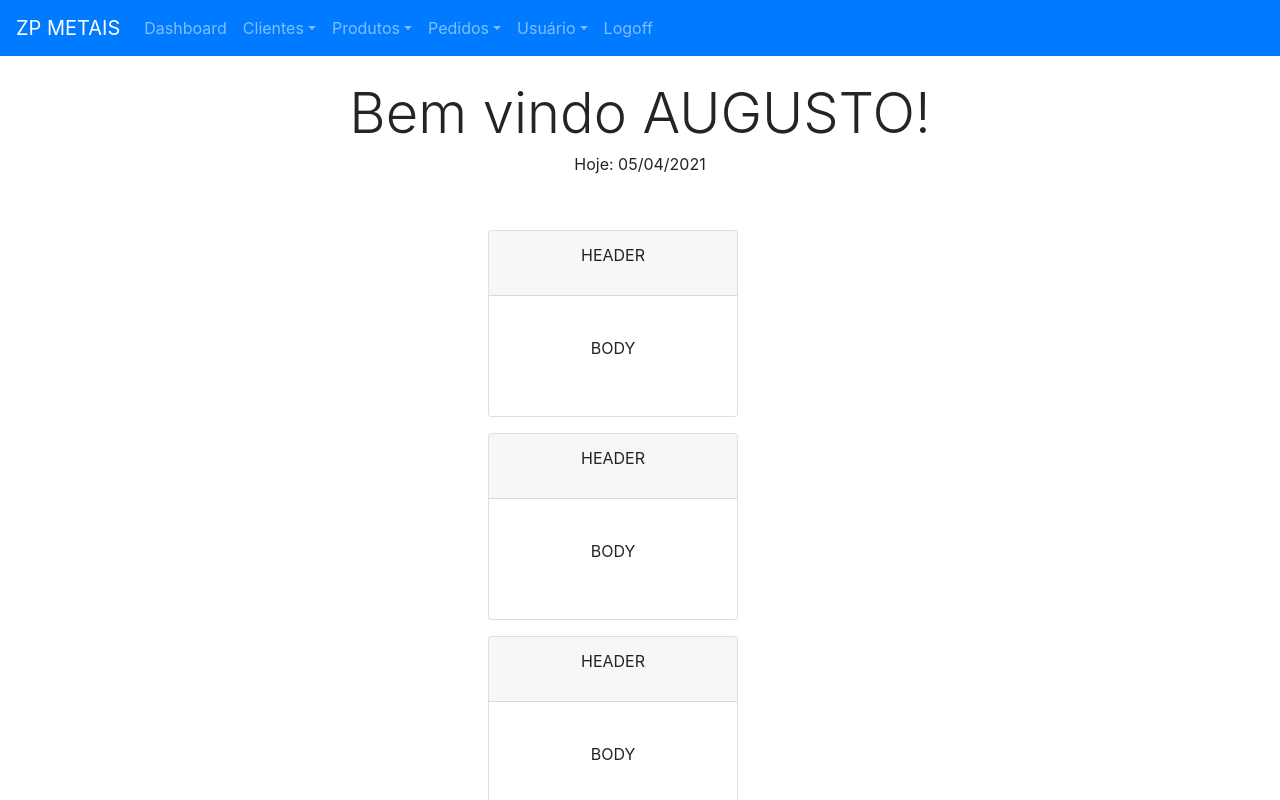
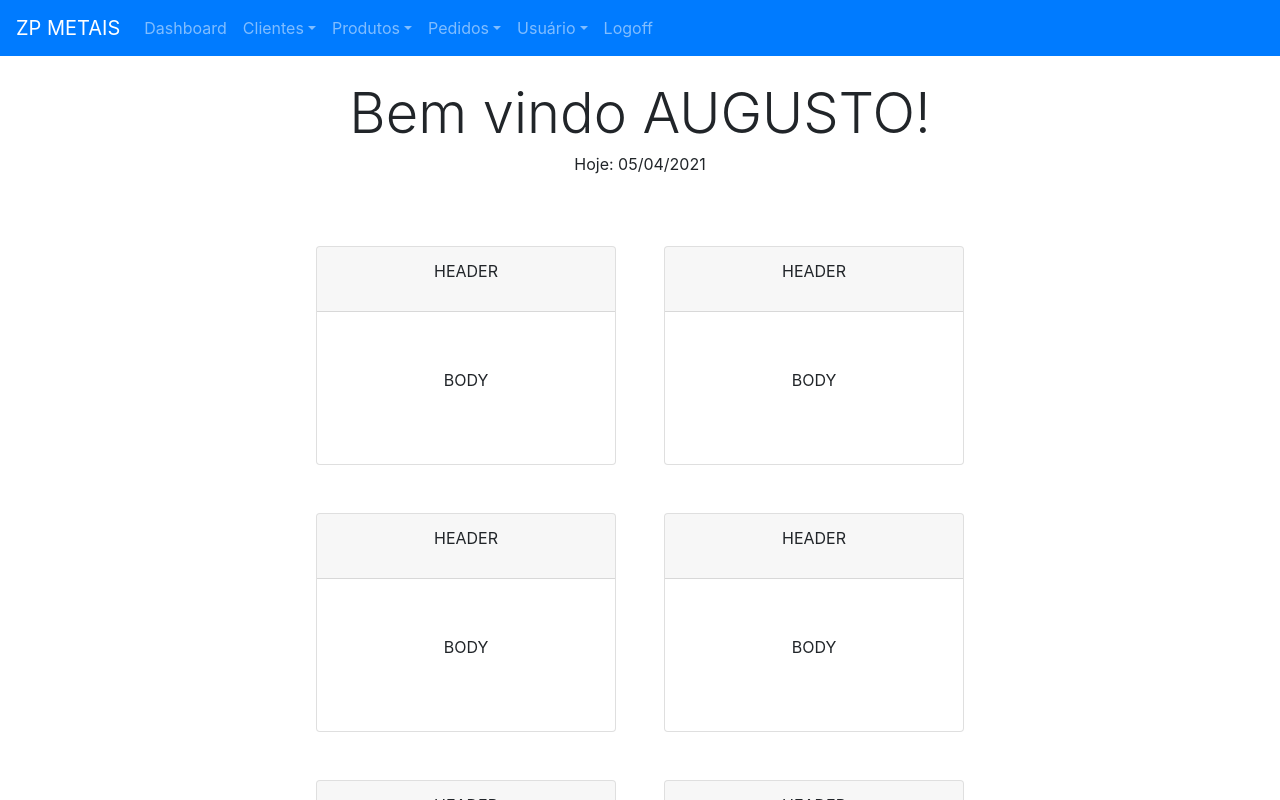
Before and after one commit to LuisPazini/SalesProjectFront, an Angular app: page /dashboard in a window 1280 px wide. Shown: the top 800 px of the page. Built offline with nearby package versions, Linux system fonts and the light colour scheme; what ngx-mask would draw is missing.

Commit message:
Ajustando o dashboard

```diff
--- a/src/app/dashboard/card/card.component.html
+++ b/src/app/dashboard/card/card.component.html
@@ -1,4 +1,4 @@
-<div class="card text-center m-2">
+<div class="card text-center m-4">
     <div class="card-header">
         <p>{{ header }}</p>
     </div>
--- a/src/app/dashboard/card/card.component.sass
+++ b/src/app/dashboard/card/card.component.sass
@@ -1,5 +1,5 @@
 .card
-    min-width: 250px
+    width: 300px
 
 .card .card-body
-    line-height: 4em
+    line-height: 6em
--- a/src/app/dashboard/dashboard.component.html
+++ b/src/app/dashboard/dashboard.component.html
@@ -4,7 +4,7 @@
         <h6 class="block font-weight-normal">Hoje: {{ hoje | date: 'dd/MM/yyyy' }}</h6>
     </div>
 
-    <div class="d-flex flex-wrap w-25 mx-auto mt-5">
+    <div class="container-fluid d-flex flex-wrap mx-auto mt-5 w-75 justify-content-center">
         <app-card header="HEADER" body="BODY"></app-card>
         <app-card header="HEADER" body="BODY"></app-card>
         <app-card header="HEADER" body="BODY"></app-card>
--- a/tsconfig.json
+++ b/tsconfig.json
@@ -5,7 +5,7 @@
     "baseUrl": "./",
     "outDir": "./dist/out-tsc",
     "forceConsistentCasingInFileNames": true,
-    "strict": true,
+    "strict": false,
     "noImplicitReturns": true,
     "noFallthroughCasesInSwitch": true,
     "sourceMap": true,
```
